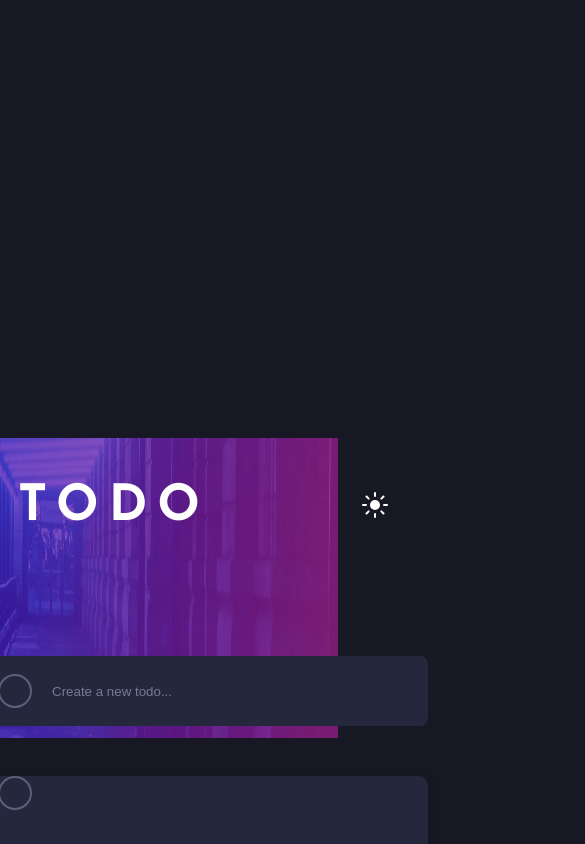
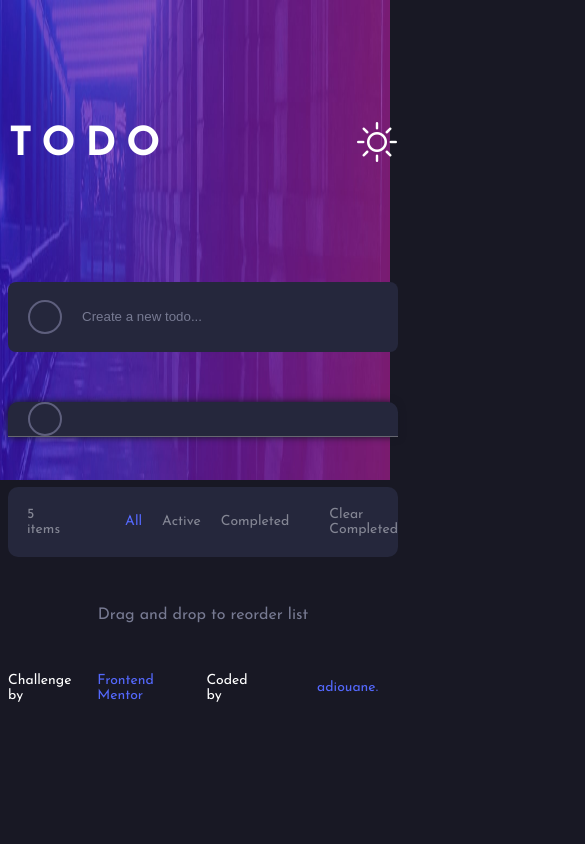
Before and after one commit to adiouane/todo-app-adiouane, a plain HTML site: page index.html in a window 390 px wide. Shown: the top 844 px of the page, 585 px wide, since content can reach past the window. Drawn offline with nearby package versions, Linux system fonts and the light colour scheme; no server answers.

Commit message:
todo list adiouane  finished

```diff
--- a/index.html
+++ b/index.html
@@ -27,27 +27,28 @@
   <script src="https://www.gstatic.com/firebasejs/8.10.0/firebase-app.js"></script>
   <script src="https://www.gstatic.com/firebasejs/.10.0/firebase-analytics.js"></script>
   <script src="https://www.gstatic.com/firebasejs/8.10.1/firebase-firestore.js"></script>
-  <script src="/firebase/firebase.js"></script>
-  <script src="/js/main.js"></script>
+  <script src="firebase.js"></script>
+  <link rel="stylesheet" href="https://cdn.jsdelivr.net/npm/bootstrap-icons@1.3.0/font/bootstrap-icons.css">
+  <script src="main.js"></script>
 
 
-  <link rel="stylesheet" href="/css/stayle.css">
+  <link rel="stylesheet" href="stayle.css">
 
   <title>Frontend Mentor | Todo app</title>
 </head>
 
 <body>
-  <div class="big">
+  <!-- <div class="big"> -->
+    <div id="background" class="bg-img">
+       <img id="bg-img" src="./images/bg-desktop-dark.jpg">
+    </div>
     <div class="container">
-      <div class="bg-img">
-        <img src="./images/bg-desktop-dark.jpg" alt="bg-img">
-      </div>
       <div class="header">
         <div class="title">
           <h1 class="todo">TODO</h1>
         </div>
         <div class="sun">
-          <img src="./images/icon-sun.svg" alt="sun">
+          <i class="bi bi-brightness-high" id="toggleDark"></i>
         </div>
       </div>
 
@@ -64,7 +65,7 @@
       </div>
 
       <!-- todo items section -->
-      <div class="todo-items">
+      <div id="divs" class="todo-items">
         <div class="items">
           <div class="item">
             <div onclick="click" class="btn-check">
@@ -93,15 +94,16 @@
           </div>
 
         </div>
-        <div class="info">
-
-        </div>
       </div>
-      <div class="attribution">
+      <div class="info">
+        Drag and drop to reorder list
+      </div>
+      <div id="txt" class="attribution">
         Challenge by <a href="https://www.frontendmentor.io?ref=challenge" target="_blank">Frontend Mentor</a>
         Coded by <a href="#"><a href="https://github.com/adiouane/adiouane">adiouane.</a></a>
       </div>
-    </div>
+      <script src="tst.js"></script>
+    <!-- </div> -->
 </body>
 
 </html>
--- /dev/null
+++ b/stayle.css
@@ -0,0 +1,449 @@
+/* ************************************************************************** */
+/*                                                                            */
+/*                                                        :::      ::::::::   */
+/*   stayle.css                                         :+:      :+:    :+:   */
+/*                                                    +:+ +:+         +:+     */
+/*   By: adiouane <adiouane@student.1337.ma>        +#+  +:+       +#+        */
+/*                                                +#+#+#+#+#+   +#+           */
+/*   Created: 2022/09/23 22:28:08 by adiouane          #+#    #+#             */
+/*   Updated: 2022/09/26 03:53:15 by adiouane         ###   ########.fr       */
+/*                                                                            */
+/* ************************************************************************** */
+
+html{
+    margin: 0;
+    padding: 0;
+    box-sizing: border-box;
+}
+
+body{
+    font-family: 'Josefin Sans', sans-serif;
+    background-color: #181824;
+    display: flex;
+    justify-content: center;
+    height: 100%;
+    width: 100%;
+    flex: 1;
+}
+
+/*tagring background img*/
+
+
+.bg-img{
+    position: absolute;
+    top: 0;
+    left: 0;
+    right: 0;
+    height: 380px;
+    z-index: -1;
+    /* margin-top: 400px; */
+}
+
+.bg-img img{
+    width: 100%;
+    height: 100%;
+    object-fit: cover;
+    object-position: left;
+}
+
+/*tagring container to the center*/
+
+.container{
+    width: 100%;
+    height: 100%;
+    max-width: 700px;
+    transition: all 0.70s ease-in-out;
+}
+
+/*tagring the header*/
+
+.header{
+    display: flex;
+    justify-content: space-between;
+    align-items: center;
+    color: white;
+    margin-top: 50px;
+}
+
+.title{
+    font-size: 25px;
+    letter-spacing: 10px;
+
+}
+/*tagring input section*/
+
+.input-section{
+    border-radius: 8px;
+    display: flex;
+    align-items: center;
+    margin-top: 50px;
+    margin-bottom: 30px;
+    background-color: hsl(235, 24%, 19%);
+    height: 70px;
+}
+
+.input{
+    flex: 1;
+}
+
+/* .input form{
+    flex-grow: 1;
+} */
+
+.input input{
+    padding-top: 26px;
+    padding-bottom: 26px;
+    padding-left: 20px;
+    width: 100%;
+    background-color: transparent;
+    border: none;
+    outline: none;
+    color: white;
+}
+
+.input input::placeholder{
+    color: hsl(234, 11%, 52%);
+}
+
+/*tagring the btn*/
+
+.btn-check{
+    border: 2px solid hsl(238, 14%, 43%);
+    border-radius: 50%;
+    width: 30px;
+    height: 30px;
+    margin-left: 20px;
+    transition: all 0.70s ease-in-out;
+}
+
+.btn-check img{
+    display: flex;
+    align-items: center;
+    justify-content: center;
+    width: 50%;
+    height: 50%;
+    margin-top: 7px;
+    margin-left: 7px;
+}
+
+.btn-check:hover, .btn-check.checked{
+    cursor: pointer;
+    background: linear-gradient(90deg, hsl(192, 100%, 67%), hsl(280, 87%, 65%));
+    transition: all 0.3s ease-in-out;
+}
+
+.btn-check img{
+    visibility: hidden;
+}
+
+.btn-check:hover img, .btn-check.checked img{
+    visibility: visible;
+}
+
+/*tagring the sun and todo title*/
+
+.sun, .todo{
+    cursor: pointer;
+}
+
+/* tagring todo items */
+
+.todo-items{
+    border-top-left-radius: 10px;
+    border-top-right-radius: 10px;
+    display: flex;
+    flex-direction: column;
+    margin-top: 50px;
+    background-color: hsl(235, 24%, 19%);
+    height: 65%;
+    border-bottom: 0.001px solid hsl(234, 5%, 42%);
+    box-shadow: 0 0px 7px 0px hsl(235, 21%, 11%);
+    background-color: hsl(235, 24%, 19%);
+}
+
+.todo-items:hover{
+    transform: translateY(-2px);
+    transition: all 0.3s ease-in-out;
+    border-color: hsl(235, 24%, 19%);
+    box-shadow: 0 0px 7px 0px hsl(235, 21%, 11%);
+    border-top: 0.001px solid hsl(234, 5%, 42%);
+    background-color: hsl(235, 24%, 19%);
+}
+
+.items{
+    display: flex;
+    align-items: center;
+    cursor: pointer;
+}
+
+.item-text{
+    padding-left: 30px;
+    font-size: 20px;
+    color: hsl(232, 27%, 84%);
+    cursor: pointer;
+}
+
+.item-text:hover{
+    /* text-decoration: line-through; */
+    color: hsl(233, 11%, 84%);
+}
+
+.item-text.checked{
+    text-decoration: line-through;
+    color: hsl(233, 14%, 35%);
+}
+
+
+/* we will use if condition on item if checked */
+
+
+
+.todo-items2:hover{
+    transform: translateY(-2px);
+    transition: all 0.3s ease-in-out;
+    border-color: hsl(235, 24%, 19%);
+    box-shadow: 0px, 2px, 30px, 0, rgb(0, 0, 0, 0, 0.4);
+    cursor: pointer;
+    background-color: hsl(235, 24%, 19%);
+}
+
+.todo-items2{
+    /* border-radius: 8px; */
+    display: flex;
+    align-items: center;
+    height: 70px;
+    border-bottom: 0.001px  solid hsl(239, 21%, 11%);
+    cursor: pointer;
+    background-color: hsl(235, 24%, 19%);
+    border-bottom: 0.001px solid hsl(239, 21%, 11%);
+    box-shadow: 0 0px 5px 0px hsl(239, 21%, 11%);
+}
+
+.todo-items:hover, .todo-items2:hover{
+    transform: translateY(-2px);
+    transition: all 0.3s ease-in-out;
+    border-color: hsl(235, 24%, 19%);
+    box-shadow: 0px, 2px, 30px, 0, rgb(0, 0, 0, 0, 0.4);
+    cursor: pointer;
+}
+
+.todo-items7{
+    /* border-radius: 8px; */
+    display: flex;
+    align-items: center;
+    background-color: hsl(235, 24%, 19%);
+    height: 70px;
+    border-bottom-left-radius: 10px;
+    border-bottom-right-radius: 10px;
+}
+
+/*tagring the footer*/
+
+.all{
+    display: flex;
+    justify-content: space-between;
+    color: hsl(233, 7%, 55%);
+}
+
+.all span{
+    margin-left: 30px;
+    margin-right: 10px;
+    cursor: pointer;
+}
+.item-text2{
+    padding-left: 20px;
+    color: hsl(233, 7%, 55%);
+    cursor: pointer;
+    margin-right: 100px;
+    margin-left: 20px;
+}
+
+.item-text2:hover{
+    color: hsl(233, 11%, 84%);
+}
+
+.all span:hover{
+    color: hsl(233, 97%, 66%);
+}
+
+.clear:hover{
+    color: hsl(233, 97%, 66%);
+}
+
+.clear{
+    margin-left: 90px;
+    cursor: pointer;
+    color: hsl(233, 7%, 55%);
+}
+
+.all span:hover, .all span.active{
+    color: hsl(233, 97%, 66%);
+}
+
+/*tagring the footer*/
+
+.attribution
+{
+    display: flex;
+    justify-content: center;
+    align-items: center;
+    margin-top: 50px;
+    margin-bottom: 20px;
+    color: white;
+}
+
+.attribution a{
+    color: hsl(233, 97%, 66%);
+    text-decoration: none;
+    margin-left: 20px;
+    margin-right: 20px;
+}
+
+.info{
+    display: flex;
+    justify-content: center;
+    align-items: center;
+    margin-top: 50px;
+    margin-bottom: 20px;
+     color: hsl(234, 11%, 52%);
+    flex-direction: column;
+    font-weight: lighter;
+
+}
+
+
+@media (max-width: 991.98px) {
+    .big{
+        display: flex;
+        justify-content: center;
+        position: relative;
+    }
+    .header{
+        padding: 40px;
+    }
+
+    .bg-img{
+        position: absolute;
+        top: 0;
+        left: 0;
+        right: 0;
+        height: 480px;
+        z-index: -1;
+    }
+
+
+    .bg-img img{
+        width: 100%;
+        height: 100%;
+        object-fit: fill;
+    }
+
+    /*tagring container to the center*/
+
+    .container{
+        width: 100%;
+        max-width: 700px;
+        transition: all 0.70s ease-in-out;
+    }
+
+
+
+    .attribution{
+        display: flex;
+        justify-content: center;
+        align-items: center;
+        color: white;
+        font-size: 14px;
+    }
+
+}
+
+@media (max-width: 575.98px) {
+
+    .big{
+        display: flex;
+        justify-content: center;
+        position: relative;
+    }
+    .header{
+       padding-left: 1px;
+        padding-right: 1px;
+    }
+    .title{
+        font-size: 20px;
+        letter-spacing: 10px;
+        justify-content: space-between;
+
+    }
+    .bg-img{
+        position: absolute;
+        left: 0;
+        right: 0;
+        z-index: -1;
+    }
+
+    .bg-img img{
+        width: 100%;
+        height: 100%;
+        object-fit: fill;
+        margin: 0;
+    }
+
+    /*tagring container to the center*/
+
+
+    .container{
+        width: 100%;
+        height: 100%;
+        max-width: 450px;
+        transition: all 0.70s ease-in-out;
+
+    }
+
+    .attribution{
+        display: flex;
+        justify-content: center;
+        align-items: center;
+        color: white;
+        font-size: 14px;
+
+    }
+
+    .todo-items7{
+        margin-top: 50px;
+        border-top-left-radius: 10px;
+        border-top-right-radius: 10px;
+
+    }
+
+    .all{
+        font-size: 14px;
+    }
+
+
+    .all span{
+        margin-left: 10px;
+        margin-right: 10px;
+        cursor: pointer;
+    }
+
+    .clear{
+        font-size: 14px;
+        flex: 1;
+        margin-left: 30px;
+    }
+
+    .item-text2{
+        font-size: 14px;
+        margin-left: -1px;
+        margin-right: 50px;
+    }
+}
+
+/*--------dark mode--------*/
+
+i{
+    color:white;
+    cursor: pointer;
+    font-size: 40px;
+}
--- /dev/null
+++ b/tst.js
@@ -0,0 +1,31 @@
+const toggle = document.getElementById('toggleDark');
+const body = document.querySelector('body');
+const divs = document.querySelector('#divs');
+const txt = document.querySelector('#txt');
+const bg = document.querySelector('#background');
+
+
+toggle.addEventListener('click', function(){
+  this.classList.toggle('bi-moon');
+  let img = document.getElementById('bg-img');
+  console.log("img : ", img)
+  if (this.classList.toggle('bi-brightness-high'))
+  {
+
+    img.src = "images/bg-desktop-dark.jpg";
+    body.style.background = 'white';
+    body.style.color = 'black';
+    body.style.transition = 'all 0.5s ease-in-out';
+    txt.style.color = 'black';
+  }
+  else
+  {
+
+    img.src = "images/bg-desktop-light.jpg";
+    body.style.background = 'rgba(24,24,36,255)';
+    body.style.color = 'white';
+    body.style.transition = 'all 0.5s ease-in-out';
+    divs.style.background = 'white';
+    txt.style.color = 'white';
+  }
+})
```
Also changed, not shown: firebase.js (added, +28 -0 lines), main.js (added, +104 -0 lines).
